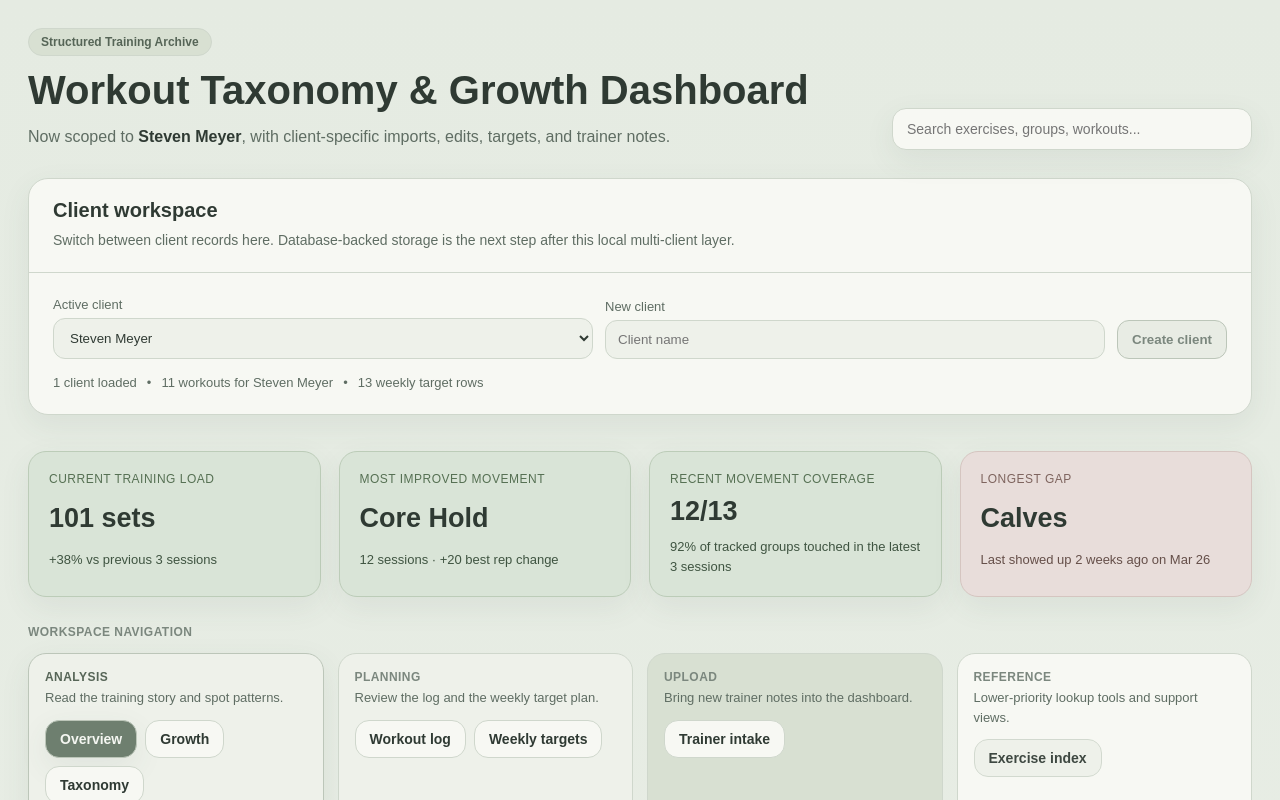
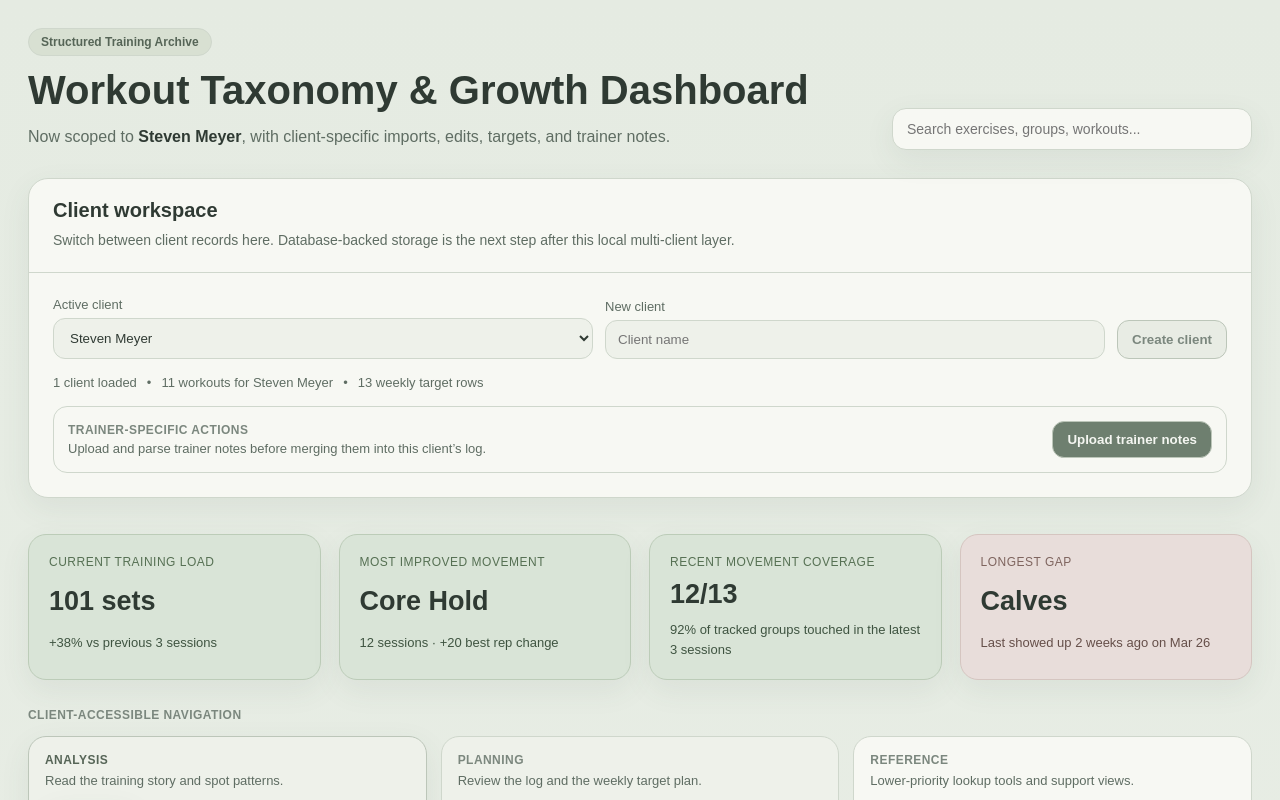
Before and after one commit to meyer-s/workout-tracker, a React (Vite) app: page / in a window 1280 px wide. Shown: the top 800 px of the page. Built offline with nearby package versions, Linux system fonts and the light colour scheme; the HTML template or start-up script is replaced by a standard one.

Commit message:
Separate trainer upload actions from client navigation

```diff
--- a/src/workouttracker.jsx
+++ b/src/workouttracker.jsx
@@ -1391,13 +1391,6 @@ export default function TrainingLogDashboard() {
       tone: theme.surfaceStrong,
     },
     {
-      id: "input",
-      label: "Upload",
-      subtitle: "Bring new trainer notes into the dashboard.",
-      tabs: [["intake", "Trainer intake"]],
-      tone: theme.accentSoft,
-    },
-    {
       id: "reference",
       label: "Reference",
       subtitle: "Lower-priority lookup tools and support views.",
@@ -1482,6 +1475,21 @@ export default function TrainingLogDashboard() {
                 <span>•</span>
                 <span>{activeWeeklyTargets.length} weekly target rows</span>
               </div>
+
+              <div style={{ border: `1px solid ${theme.border}`, borderRadius: 14, padding: 14, background: theme.surface, display: "flex", justifyContent: "space-between", gap: 12, flexWrap: "wrap", alignItems: "center" }}>
+                <div style={{ display: "grid", gap: 4 }}>
+                  <div style={{ fontSize: 12, fontWeight: 700, textTransform: "uppercase", letterSpacing: 0.45, color: theme.textMuted }}>Trainer-specific actions</div>
+                  <div style={{ fontSize: 13, color: theme.textSoft }}>Upload and parse trainer notes before merging them into this client’s log.</div>
+                </div>
+                <button
+                  type="button"
+                  onClick={() => setActiveTab("intake")}
+                  style={{ border: `1px solid ${theme.borderStrong}`, background: theme.accent, color: "#f4f6f1", borderRadius: 12, padding: "10px 14px", cursor: "pointer", fontWeight: 700, whiteSpace: "nowrap" }}
+                >
+                  Upload trainer notes
+                </button>
+              </div>
+
               {clientMessage ? <div style={{ border: `1px solid ${insightTones.positive.border}`, background: insightTones.positive.background, color: insightTones.positive.accent, borderRadius: 12, padding: 12 }}>{clientMessage}</div> : null}
             </div>
           </SectionCard>
@@ -1494,7 +1502,7 @@ export default function TrainingLogDashboard() {
         </div>
 
         <div style={{ display: "grid", gap: 14, marginBottom: 28 }}>
-          <div style={{ fontSize: 12, fontWeight: 700, textTransform: "uppercase", letterSpacing: 0.45, color: theme.textMuted }}>Workspace navigation</div>
+          <div style={{ fontSize: 12, fontWeight: 700, textTransform: "uppercase", letterSpacing: 0.45, color: theme.textMuted }}>Client-accessible navigation</div>
           <div style={{ display: "grid", gridTemplateColumns: `repeat(auto-fit, minmax(${isMobile ? 220 : 250}px, 1fr))`, gap: 14 }}>
             {tabGroups.map((group) => {
               const isGroupActive = group.tabs.some(([value]) => value === activeTab);
```
